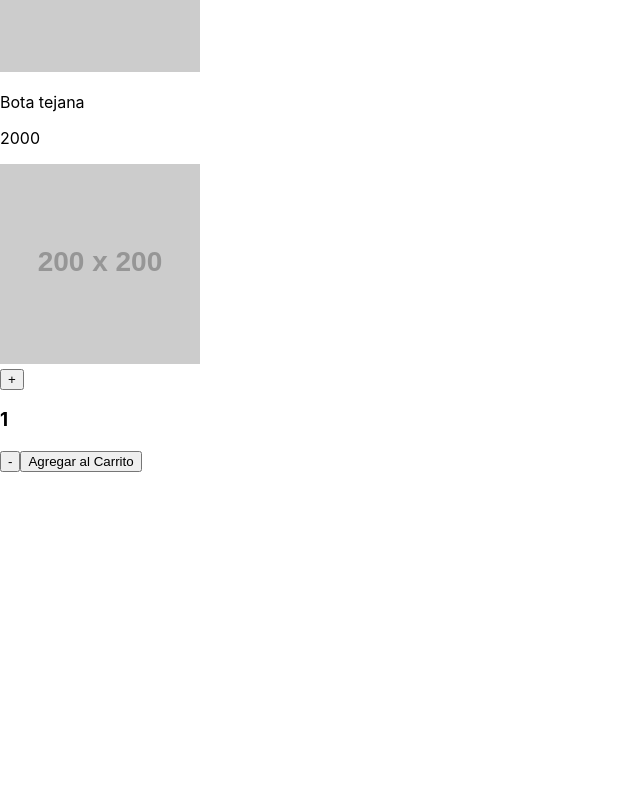
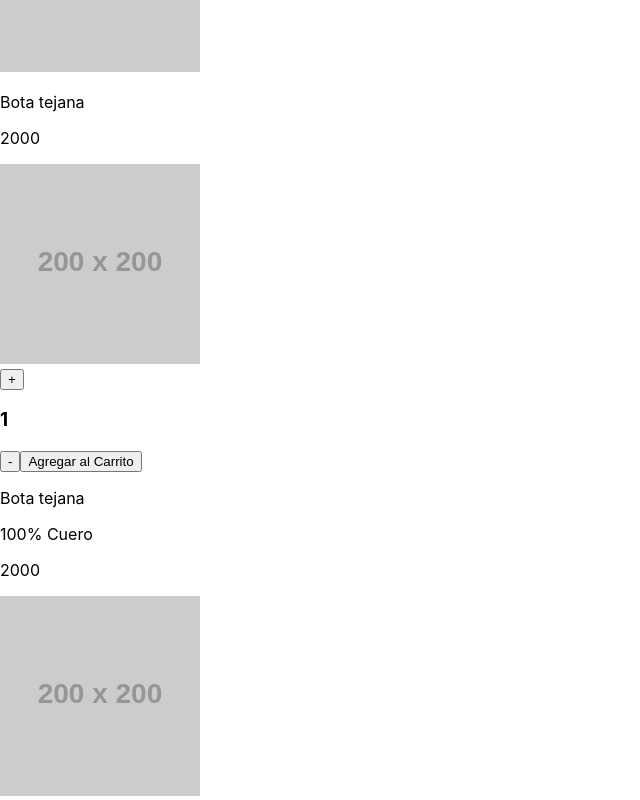
Before and after one commit to fedelu/sonsoles_shop, a React (Create React App) app: page /carrito in a window 1280 px wide. Shown: the part 434-1234 px from the top of the page, without its empty margins (0-640 px from the left). Before the commit the page ends 906 px from the top, so only its background shows below. Built offline with nearby package versions, Linux system fonts and the light colour scheme.

Commit message:
sexta entrega

```diff
--- a/src/App.js
+++ b/src/App.js
@@ -7,6 +7,7 @@ import Nosotros from "./pages/nosotros";
 import Contactanos from "./pages/contactanos";
 import Carrito from "./pages/carrito";
 import ItemListContainer from "./Components/ItemListContainer";
+import ItemDetailContainer from "./Components/ItemDetailContainer";
 
 function App() {
   return (
@@ -21,6 +22,7 @@ function App() {
     </Router>
     <div>
     <ItemListContainer greeting ="Bienvenidos"/>
+    <ItemDetailContainer/>
     </div>
     </>
 
--- /dev/null
+++ b/src/Components/ItemDetail.js
@@ -0,0 +1,10 @@
+export default function Item({ producto }){
+    return (
+        <div>
+            <p className="nombre">{producto.nombre}</p>
+            <p className="desripcion">{producto.descripcion}</p>
+            <p className="precio">{producto.precio}</p>
+            <img src={producto.imagen} alt="Imagen del prod"/>
+        </div>
+    )
+}
--- /dev/null
+++ b/src/Components/ItemDetailContainer.js
@@ -0,0 +1,19 @@
+import { useEffect , useState} from 'react';
+import {getProductos} from '../api/api';
+import ItemDetail from './ItemDetail'
+
+export default function ItemDetailContainer () {
+    const [producto, setProducto] = useState ([]);
+    useEffect (() => {
+        getProductos().then((items)=> {
+            const item = items.find((i) => i.id ===2);
+            setProducto(item)
+            console.log (item);
+        });
+    }, []);
+    return (
+        <div>
+            <ItemDetail producto={producto}/>
+        </div>
+    )
+}
--- a/src/Components/itemListContainer.js
+++ b/src/Components/itemListContainer.js
@@ -3,6 +3,7 @@ import './greeting.css'
 import ItemCount from "./ItemCount";
 import { getProductos } from "../api/api";
 import ItemList from "./ItemList";
+import './ItemList.css'
 
 
 
--- a/src/api/api.js
+++ b/src/api/api.js
@@ -1,5 +1,6 @@
-function Prenda(nombre,precio,talle,stock,descripcion,color,imagen) {
+function Prenda(id,nombre,precio,talle,stock,descripcion,color,imagen) {
 
+    this. id = id;
     this. nombre = nombre;
     this. precio = precio;
     this. talle = talle;
@@ -10,8 +11,8 @@ function Prenda(nombre,precio,talle,stock,descripcion,color,imagen) {
  }
 
  const productos = [
-    new Prenda ("Bota Cardal",2000,"35",10,"100% Cuero","Marron",'https://via.placeholder.com/200'),
-    new Prenda ("Bota tejana",2000,"38",2,"100% Cuero","Negro",'https://via.placeholder.com/200')
+    new Prenda (1,"Bota Cardal",2000,"35",10,"100% Cuero","Marron",'https://via.placeholder.com/200'),
+    new Prenda (2,"Bota tejana",2000,"38",2,"100% Cuero","Negro",'https://via.placeholder.com/200')
 ]
 
 const promesa =new Promise (function (resolve, reject) {
```
Also changed, not shown: src/Components/ItemList.css (added).
